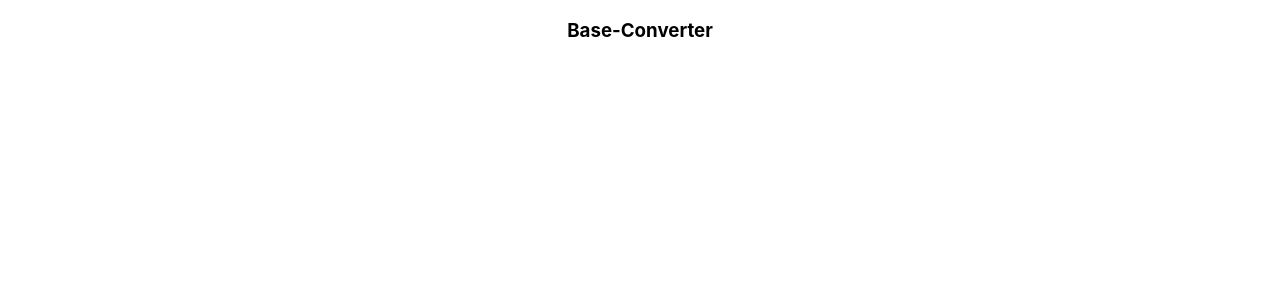
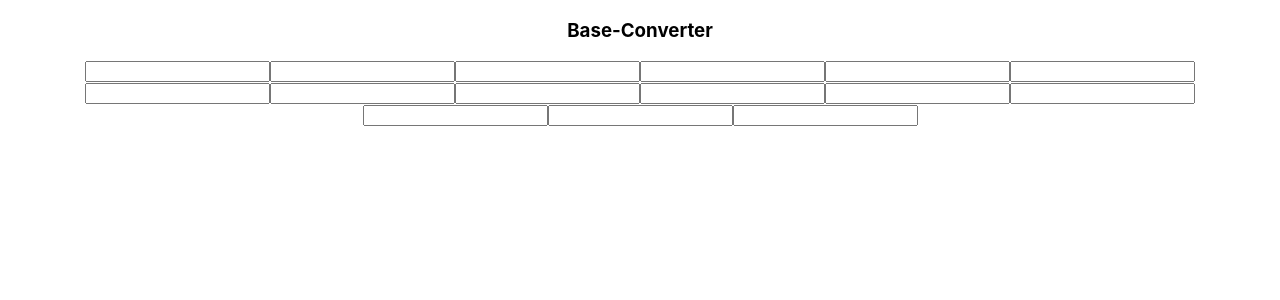
Before and after one commit to photongupta/base-converter, a React (Create React App) app: page / in a window 1280 px wide. Shown: the top 300 px of the page. Built offline with nearby package versions, Linux system fonts and the light colour scheme.

Commit message:
added the feature of coverting the input number to the different bases

```diff
--- a/src/App.js
+++ b/src/App.js
@@ -1,10 +1,12 @@
 import React from 'react';
 import './App.css';
+import BaseConverter from './base-converter/baseConverter';
 
 const App = function () {
   return (
     <div className="App">
       <h3>Base-Converter</h3>
+      <BaseConverter />
     </div>
   );
 };
--- /dev/null
+++ b/src/base-converter/baseConverter.js
@@ -0,0 +1,47 @@
+import React from 'react';
+
+const Input = function ({currentInput, base, onChange}) {
+  const value = currentInput.value
+    ? parseInt(currentInput.value, currentInput.base).toString(base)
+    : currentInput.value;
+  return (
+    <input
+      onChange={(event) => onChange(event, base)}
+      base={base}
+      value={value}
+    />
+  );
+};
+
+class BaseConverter extends React.Component {
+  constructor(props) {
+    super(props);
+    this.state = {value: '', base: null};
+    this.handleChange = this.handleChange.bind(this);
+  }
+
+  handleChange({target}, base) {
+    if (
+      target.value
+        .split('')
+        .every((digit) => Number.isInteger(parseInt(digit, base)))
+    ) {
+      this.setState((state) => ({value: target.value, base}));
+    }
+  }
+
+  render() {
+    const baseList = Array.from(Array(15).keys());
+    const inputs = baseList.map((_, index) => (
+      <Input
+        key={index}
+        currentInput={this.state}
+        base={index + 2}
+        onChange={this.handleChange}
+      />
+    ));
+    return <div>{inputs}</div>;
+  }
+}
+
+export default BaseConverter;
```
